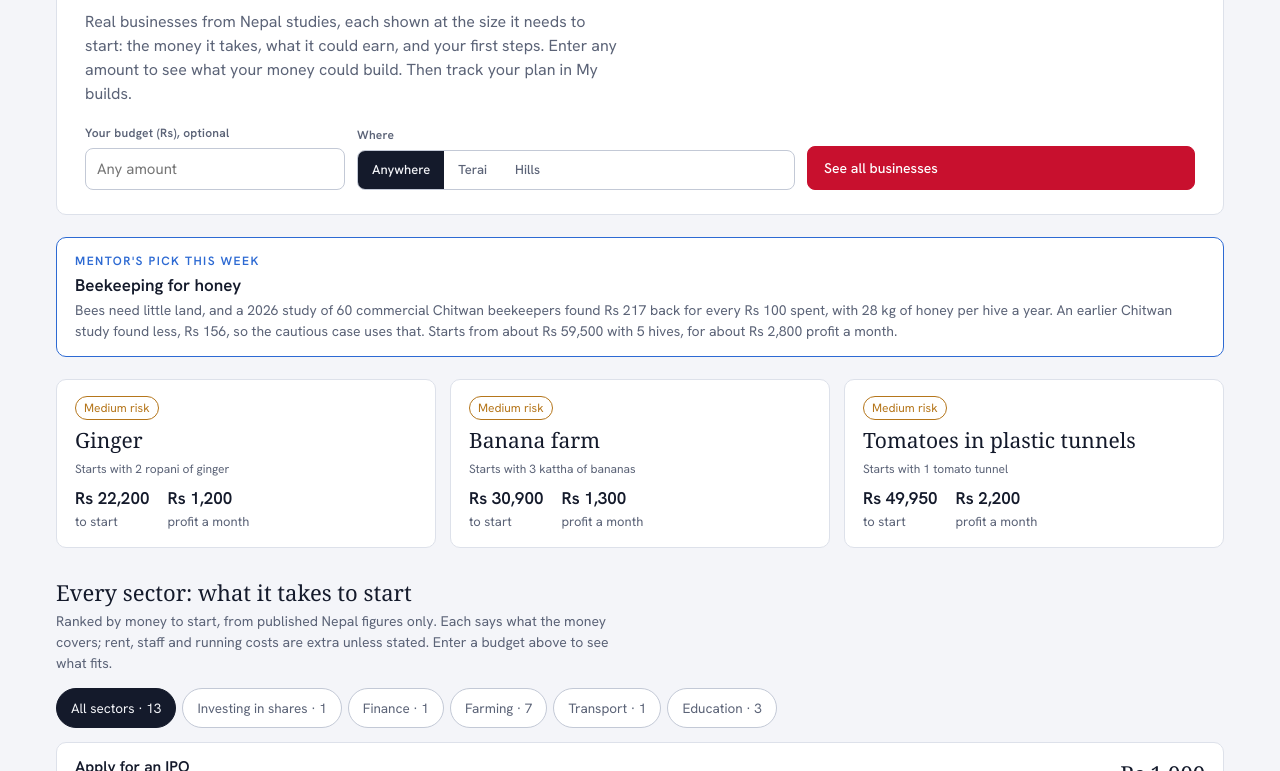
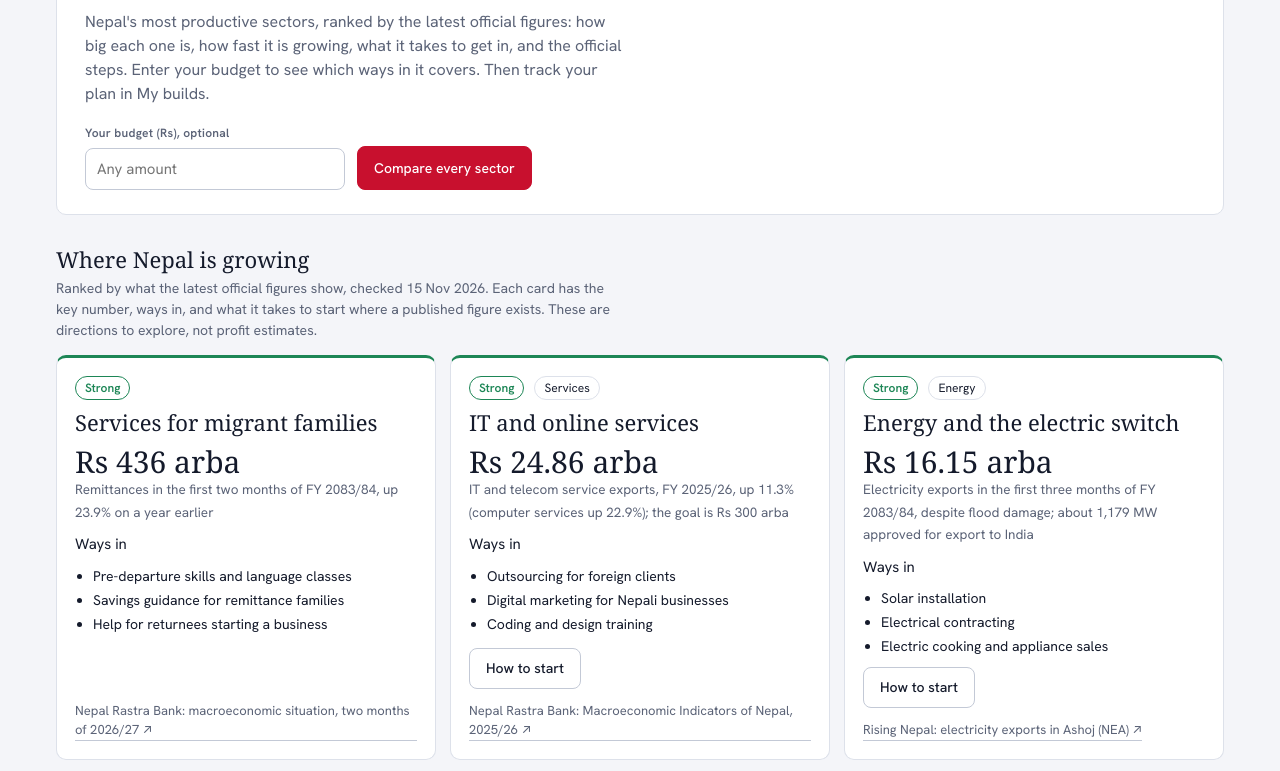
Before and after one commit to saduanki9/Nepal-in-1, a plain HTML site: page site/index.html in a window 1280 px wide. Shown: the part 269-1040 px from the top of the page. Drawn offline with Linux system fonts and the light colour scheme; a web font is replaced by a local one.

Commit message:
Start page: lead with Nepal's growing sectors, move small farm businesses to the Mentor
- The Start page no longer shows the Mentor's pick or the three cheapest
  farm businesses; they stay in the Mentor tab
- New lead section 'Where Nepal is growing': seven Strong and Moderate
  sectors from the growth table (migrant services, IT, energy, import
  substitution, education, tourism, media), each with its official
  figure, ways in, the cheapest published way to start, a 'How to start'
  link to its guide and the source
- 'Every sector' list now holds only official deposits, market rules
  and published prices; one line points to the farm businesses
- Hero text, steps and footnote reworded for sectors; the farm-only
  Terai/Hills choice is removed from the Start page

Co-Authored-By: Claude Opus 5.5 <noreply@anthropic.com>
Claude-Session: https://claude.ai/code/session_01P3SvNZn7oVJTryZDAya61p

```diff
--- a/site/index.html
+++ b/site/index.html
@@ -326,7 +326,7 @@ tfoot td { font-weight: 600; border-top: 1px solid var(--line-strong); border-bo
 .hero { background: var(--surface); border: 1px solid var(--line); border-radius: var(--r); padding: 28px 28px 24px; display: grid; gap: 18px; }
 .hero h1 { font-family: var(--display); font-weight: 400; font-size: clamp(30px, 5vw, 46px); line-height: 1.06; margin: 0; text-wrap: balance; }
 .hero .lede { margin: 0; color: var(--muted); max-width: 60ch; font-size: 16px; }
-.hero .ask { display: grid; grid-template-columns: minmax(0, 260px) auto auto; gap: 12px; align-items: end; }
+.hero .ask { display: grid; grid-template-columns: minmax(0, 260px) max-content; gap: 12px; align-items: end; justify-content: start; }
 .hero .ask .btn { min-height: 44px; }
 .steps { display: grid; grid-template-columns: repeat(auto-fit, minmax(min(100%, 220px), 1fr)); gap: 14px; margin: 0; padding: 0; list-style: none; counter-reset: st; }
 .steps li { counter-increment: st; background: var(--surface); border: 1px solid var(--line); border-radius: var(--r); padding: 16px 18px; display: grid; gap: 4px; }
@@ -348,8 +348,6 @@ tfoot td { font-weight: 600; border-top: 1px solid var(--line-strong); border-bo
 .opp { border: 1px solid var(--ok); background: var(--surface); border-radius: var(--r); padding: 14px 18px; display: grid; gap: 4px; text-align: left; width: 100%; }
 .opp:hover { box-shadow: var(--shadow); }
 .opp .k { font-size: 12px; letter-spacing: .12em; text-transform: uppercase; color: var(--ok); font-weight: 700; }
-#start-opp { display: grid; gap: 14px; }
-#start-opp:empty { display: none; }
 .opp.week { border-color: var(--st-exploring); }
 .opp.week .k { color: var(--st-exploring); }
 .opp b { font-size: 17px; line-height: 1.3; }
@@ -405,6 +403,18 @@ tfoot td { font-weight: 600; border-top: 1px solid var(--line-strong); border-bo
   .tile .v { font-size: 24px; overflow-wrap: anywhere; }
   .tile:last-child:nth-child(odd) { grid-column: 1 / -1; }
 }
+.sg-card { background: var(--surface); border: 1px solid var(--line); border-radius: var(--r); padding: 18px; display: flex; flex-direction: column; gap: 10px; }
+.sg-card.strong { border-top: 3px solid var(--ok); }
+.sg-card.moderate { border-top: 3px solid var(--warn); }
+.sg-card h3 { margin: 0; font-family: var(--display); font-weight: 400; font-size: 22px; line-height: 1.15; }
+.sg-fig b { display: block; font-family: var(--display); font-weight: 400; font-size: 30px; line-height: 1.1; font-variant-numeric: tabular-nums lining-nums; }
+.sg-fig span { font-size: 13.5px; color: var(--muted); }
+.sg-ways { margin: 0; padding-left: 18px; font-size: 14px; display: grid; gap: 3px; }
+.sg-start { font-size: 13.5px; background: var(--raise); border-radius: 8px; padding: 9px 12px; }
+.sg-start b { font-variant-numeric: tabular-nums; }
+.sg-start.fits { box-shadow: inset 3px 0 0 var(--ok); }
+.sg-act { margin-top: auto; display: flex; flex-wrap: wrap; gap: 12px 16px; align-items: center; }
+.sa-farm { margin: 0; font-size: 13.5px; color: var(--muted); display: flex; flex-wrap: wrap; gap: 10px; align-items: center; }
 /* Links that jump down a page stop below the sticky header. */
 main [id], main [data-idea] { scroll-margin-top: 132px; }
 .sa-list { display: grid; border: 1px solid var(--line); border-radius: var(--r); background: var(--surface); overflow: hidden; }
@@ -481,15 +491,17 @@ main [id], main [data-idea] { scroll-margin-top: 132px; }
     <div class="hero">
       <p class="eyebrow" style="margin:0">Nepal in 1</p>
       <h1>What could you build with your money?</h1>
-      <p class="lede">Real businesses from Nepal studies, each shown at the size it needs to start: the money it takes, what it could earn, and your first steps. Enter any amount to see what your money could build. Then track your plan in My builds.</p>
+      <p class="lede">Nepal's most productive sectors, ranked by the latest official figures: how big each one is, how fast it is growing, what it takes to get in, and the official steps. Enter your budget to see which ways in it covers. Then track your plan in My builds.</p>
       <div class="ask">
         <div class="fld"><label for="start-budget">Your budget (Rs), optional</label><input id="start-budget" type="number" min="0" step="10000" inputmode="numeric" placeholder="Any amount"></div>
-        <div class="fld"><span class="lbl" id="start-where-l">Where</span><div class="seg" role="group" aria-labelledby="start-where-l" id="start-where"><button type="button" data-where="all">Anywhere</button><button type="button" data-where="terai">Terai</button><button type="button" data-where="hills">Hills</button></div></div>
-        <button class="btn primary" type="button" id="start-go">See all businesses</button>
+        <button class="btn primary" type="button" id="start-go">Compare every sector</button>
       </div>
     </div>
-    <div id="start-opp"></div>
-    <div class="grid" id="start-ideas"></div>
+    <section class="view" id="start-grow" style="gap:14px" aria-labelledby="sg-h" hidden>
+      <h2 class="sec" id="sg-h">Where Nepal is growing</h2>
+      <p class="sec-note" id="sg-note"></p>
+      <div class="grid" id="sg-list"></div>
+    </section>
     <section class="view" id="start-all" style="gap:14px" aria-labelledby="sa-h" hidden>
       <h2 class="sec" id="sa-h">Every sector: what it takes to start</h2>
       <p class="sec-note" id="sa-note"></p>
@@ -502,11 +514,11 @@ main [id], main [data-idea] { scroll-margin-top: 132px; }
     <div class="links3" id="start-links"></div>
     <div id="start-fresh" class="view" style="gap:14px" hidden></div>
     <ol class="steps">
-      <li><b>Pick your budget</b><span>Any amount. Every business is sized to it.</span></li>
-      <li><b>Compare businesses</b><span>Money to start, profit a month, payback, risk, and the study behind each figure.</span></li>
-      <li><b>Track your plan</b><span>Add one to My builds. Its first steps become your task list, saved privately on your phone.</span></li>
+      <li><b>Pick a growing sector</b><span>Ranked by official figures on trade, exports, remittances and spending.</span></li>
+      <li><b>Check what it takes</b><span>The money to get in, the official deposits and licences, and the risks, each with its source.</span></li>
+      <li><b>Track your plan</b><span>Add your idea to My builds and work through the steps, saved privately on your phone.</span></li>
     </ol>
-    <p class="foot">Business figures are estimates from published studies, not promises. Check local prices before spending money.</p>
+    <p class="foot">Sector figures come from Nepal Rastra Bank, the Department of Customs and other official sources; start-up amounts cover only what each row says. Check current rules and prices before spending money.</p>
   </section>
 
   <section class="view" id="v-today" aria-labelledby="tab-today" hidden>
@@ -1892,14 +1904,8 @@ function renderSectors() {
 /* Every sector: sourced ways to start, cheapest first. Farm businesses come from the Mentor's studies at their starting size. */
 let saSector = 'all';
 function startOptions() {
-  const d = S.mentor || {}, out = [];
-  for (const o of (Array.isArray(d.ideas) ? d.ideas : [])) {
-    if (!o || !o.scale || !(Number(o.first_cycle) > 0)) continue;
-    const c = mentorCalc(o, null);
-    out.push({ id: 'idea-' + o.id, idea: o.id, sector: 'agriculture', name: o.name, min: c.minStart, covers: 'Starting size: ' + sizeText(o, o.scale.min) + '. Covers set-up and running costs until the first ' + (o.cycle === 'batch' ? 'batch is sold' : 'sales come in') + ', for about ' + about(c.month) + ' profit a month.', kind: 'Study', source_name: (o.sources && o.sources[0] && o.sources[0].name) || 'Nepal study', source_url: o.sources && o.sources[0] && o.sources[0].url });
-  }
-  for (const x of (d.start_options && Array.isArray(d.start_options.items) ? d.start_options.items : [])) if (x && x.name && isFinite(x.min)) out.push(x);
-  return out.sort((a, b) => a.min - b.min);
+  const d = S.mentor || {};
+  return (d.start_options && Array.isArray(d.start_options.items) ? d.start_options.items : []).filter((x) => x && x.name && isFinite(x.min)).slice().sort((a, b) => a.min - b.min);
 }
 function renderStartAll() {
   const box = $('start-all'), list = $('sa-list'), chips = $('sa-chips');
@@ -1936,7 +1942,13 @@ function renderStartAll() {
   }
   const loan = so.financing, lb = $('sa-loan'); lb.replaceChildren(); lb.hidden = !loan;
   if (loan) { lb.append(el('b', null, 'Need money to start? '), document.createTextNode(loan.label + '. ' + (loan.note || '') + ' ')); const u = safeUrl(loan.source_url); if (u) { const a = el('a', 'src', (loan.source_name || 'Source') + ' ↗'); a.href = u; a.target = '_blank'; a.rel = 'noopener'; lb.append(a); } }
-  const gaps = secs.filter((s) => !used.includes(s.id)), gp = $('sa-gaps'); gp.replaceChildren();
+  const farm = (Array.isArray(S.mentor.ideas) ? S.mentor.ideas : []).filter((o) => o && o.scale && Number(o.first_cycle) > 0);
+  const gaps = secs.filter((s) => !used.includes(s.id) && s.id !== 'agriculture'), gp = $('sa-gaps'); gp.replaceChildren();
+  if (farm.length) {
+    const cheapest = Math.min(...farm.map((o) => mentorCalc(o, null).minStart));
+    const fp = el('p', 'sa-farm'); fp.append('Small farm businesses (' + farm.length + ', from about ' + rs(cheapest) + ') are in the Mentor, with study-based costs and profits.');
+    const fb = el('button', 'btn', 'Open the Mentor'); fb.type = 'button'; fb.addEventListener('click', () => show('mentor', true)); fp.append(fb); gp.append(fp);
+  }
   if (gaps.length) {
     gp.append(el('p', null, 'No reliable published start-up figure yet for these sectors. Their guides show the official steps; figures are added as they are found and checked.'));
     const row = el('div', 'chips');
@@ -1945,48 +1957,39 @@ function renderStartAll() {
   }
 }
 
+/* Start page lead: the growing sectors from the growth table (strong, then moderate), with ways in and money to start. Small farm businesses stay in the Mentor. */
+function renderStartGrow() {
+  const box = $('start-grow'), list = $('sg-list'); list.replaceChildren();
+  const g = S.mentor && S.mentor.growth, secs = S.mentor && S.mentor.sectors && Array.isArray(S.mentor.sectors.items) ? S.mentor.sectors.items : [];
+  const rows = g && Array.isArray(g.items) ? g.items.filter((x) => x && (x.level === 'strong' || x.level === 'moderate') && x.sector !== 'agriculture') : [];
+  box.hidden = !rows.length; if (!rows.length) return;
+  rows.sort((a, b) => (a.level === b.level ? 0 : a.level === 'strong' ? -1 : 1));
+  $('sg-note').textContent = 'Ranked by what the latest official figures show' + (g.as_of ? ', checked ' + niceDate(g.as_of) : '') + '. Each card has the key number, ways in, and what it takes to start where a published figure exists. These are directions to explore, not profit estimates.';
+  const opts = S.mentor.start_options && Array.isArray(S.mentor.start_options.items) ? S.mentor.start_options.items : [];
+  const budget = hasBudget() ? MEN.budget : null;
+  for (const x of rows) {
+    const c = el('article', 'sg-card ' + x.level);
+    const meta = el('div', 'meta'); meta.append(el('span', 'g-lvl ' + x.level, G_LEVEL[x.level]));
+    const sec = secs.find((s) => s.id === x.sector); if (sec && sec.tag) meta.append(el('span', 'chip', sec.tag));
+    c.append(meta, el('h3', null, x.name));
+    const fig = el('div', 'sg-fig'); fig.append(el('b', null, x.value || ''), el('span', null, x.label || '')); c.append(fig);
+    if (Array.isArray(x.ideas) && x.ideas.length) { c.append(el('div', 'k', 'Ways in')); const ul = el('ul', 'sg-ways'); for (const i of x.ideas) ul.append(el('li', null, i)); c.append(ul); }
+    const mine = opts.filter((o) => o.sector === x.sector).sort((a, b) => a.min - b.min);
+    if (mine.length) {
+      const fits = budget != null && mine[0].min <= budget;
+      const st = el('div', 'sg-start' + (fits ? ' fits' : '')); st.append('To start: from ', el('b', null, rs(mine[0].min)), ' (' + mine[0].name.toLowerCase() + ')' + (mine.length > 1 ? ', ' + (mine.length - 1) + ' more below' : '') + (fits ? '. Fits your budget.' : '.'));
+      c.append(st);
+    }
+    const act = el('div', 'sg-act');
+    if (sec) { const b = el('button', 'btn', 'How to start'); b.type = 'button'; b.addEventListener('click', () => { sectorTag = 'all'; secOpen.add(sec.id); show('mentor', true); renderSectors(); requestAnimationFrame(() => { const t = $('sector-' + sec.id); if (t) t.scrollIntoView({ block: 'start' }); }); }); act.append(b); }
+    const u = safeUrl(x.source_url); if (u) { const a = el('a', 'src', (x.source_name || 'Source') + ' ↗'); a.href = u; a.target = '_blank'; a.rel = 'noopener'; act.append(a); }
+    c.append(act); list.append(c);
+  }
+}
+
 function renderStart() {
   const bi = $('start-budget'); if (document.activeElement !== bi) bi.value = hasBudget() ? String(MEN.budget) : '';
-  document.querySelectorAll('#start-where [data-where]').forEach((b) => b.setAttribute('aria-pressed', String(b.dataset.where === MEN.where)));
-  const box = $('start-ideas'); box.replaceChildren();
-  const d = S.mentor;
-  const oppBox = $('start-opp'); oppBox.replaceChildren();
-  const wkList = d && Array.isArray(d.ideas) ? d.ideas.filter((o) => o && o.profit && isFinite(o.profit.mid) && Number(o.cost_year) > 0 && Number(o.first_cycle) > 0) : [];
-  const wk = weekBusiness(wkList);
-  if (wk) {
-    const c = mentorCalc(wk, hasBudget() ? MEN.budget : null);
-    const b = el('button', 'opp week'); b.type = 'button';
-    const line = c.sized && c.fits ? 'With ' + rs(MEN.budget) + ': ' + sizeText(wk, c.n) + ', about ' + rs(c.start) + ' to start and ' + about(c.month) + ' profit a month.'
-      : 'Starts from about ' + rs(c.minStart) + ' with ' + sizeText(wk, wk.scale.min) + ', for about ' + about(mentorCalc(wk, null).month) + ' profit a month.';
-    b.append(el('span', 'k', "Mentor's pick this week"), el('b', null, wk.name), el('span', null, (wk.why || '') + ' ' + line));
-    b.addEventListener('click', () => { menFold.set(wk.id + ':advice', true); show('mentor', true); });
-    oppBox.append(b);
-  }
-  const ideas = d && Array.isArray(d.ideas) ? d.ideas.filter((o) => o && o.profit && isFinite(o.profit.mid) && Number(o.cost_year) > 0 && Number(o.first_cycle) > 0) : [];
-  if (!ideas.length) { const e = el('div', 'empty'); e.append(el('h3', null, S.loaded ? 'No businesses listed yet' : 'Loading businesses')); box.append(e); }
-  else {
-    const budget = hasBudget() ? MEN.budget : null;
-    const rows = ideas.filter((o) => MEN.where === 'all' || (Array.isArray(o.regions) && o.regions.includes(MEN.where)) ).filter((o) => !wk || o.id !== wk.id).map((o) => ({ o, c: mentorCalc(o, budget) }));
-    const fit = rows.filter((x) => x.c.fits);
-    const pick = null;
-    const top = fit.slice().sort(budget ? (a, b) => b.c.ret - a.c.ret : (a, b) => a.c.minStart - b.c.minStart).slice(0, 3);
-    if (!top.length) {
-      const cheap = rows.slice().sort((a, b) => a.c.minStart - b.c.minStart)[0];
-      const e = el('div', 'empty');
-      e.append(el('h3', null, 'Nothing fits this budget yet'), el('p', null, cheap ? 'The smallest way to start is ' + cheap.o.name.toLowerCase() + ', from about ' + rs(cheap.c.minStart) + '.' : 'Try a larger amount, or choose Anywhere.'));
-      box.append(e);
-    }
-    for (const x of top) {
-      const c = el('button', 'mini-idea' + (x === pick ? ' pick' : '')); c.type = 'button';
-      const meta = el('div', 'meta'); meta.append(riskPill(x.o.risk)); if (x === pick) meta.append(el('span', 'pick-badge', "Mentor's pick"));
-      const nums = el('div', 'nums');
-      const num = (k, v) => { const s = el('span'); s.append(el('b', null, v), k); nums.append(s); };
-      num('to start', rs(x.c.start)); num('profit a month', about(x.c.month));
-      c.append(meta, el('h3', null, x.o.name), el('span', 'meta', (budget ? '' : 'Starts with ') + sizeText(x.o, x.c.n)), nums);
-      c.addEventListener('click', () => { menFold.set(x.o.id + ':advice', true); show('mentor', true); });
-      box.append(c);
-    }
-  }
+  renderStartGrow();
   renderStartAll();
   const fresh = $('start-fresh'); fresh.replaceChildren();
   const opps = S.loaded ? opportunities() : [];
@@ -2015,8 +2018,7 @@ function renderStart() {
   ql('My builds', nB ? nB + (nB === 1 ? ' build' : ' builds') + ' on this phone. Open the board to keep going' : 'Track any plan from idea to launch, saved privately on this phone', 'builds');
 }
 $('start-budget').addEventListener('input', (e) => { MEN.budget = budgetFrom(e.target.value); saveMen(); renderStart(); });
-document.querySelectorAll('#start-where [data-where]').forEach((b) => b.addEventListener('click', () => { MEN.where = b.dataset.where; saveMen(); renderStart(); }));
-$('start-go').addEventListener('click', () => show('mentor', true));
+$('start-go').addEventListener('click', () => { const h = $('sa-h'); if (h && !$('start-all').hidden) h.scrollIntoView({ block: 'start' }); else show('mentor', true); });
 
 /* ---------- Routing ---------- */
 const TABS = ['start', 'today', 'builds', 'mentor', 'business', 'nepse', 'invest', 'economy', 'projects'];
```
Also changed, not shown: site/mentor.json, 1 other file.
